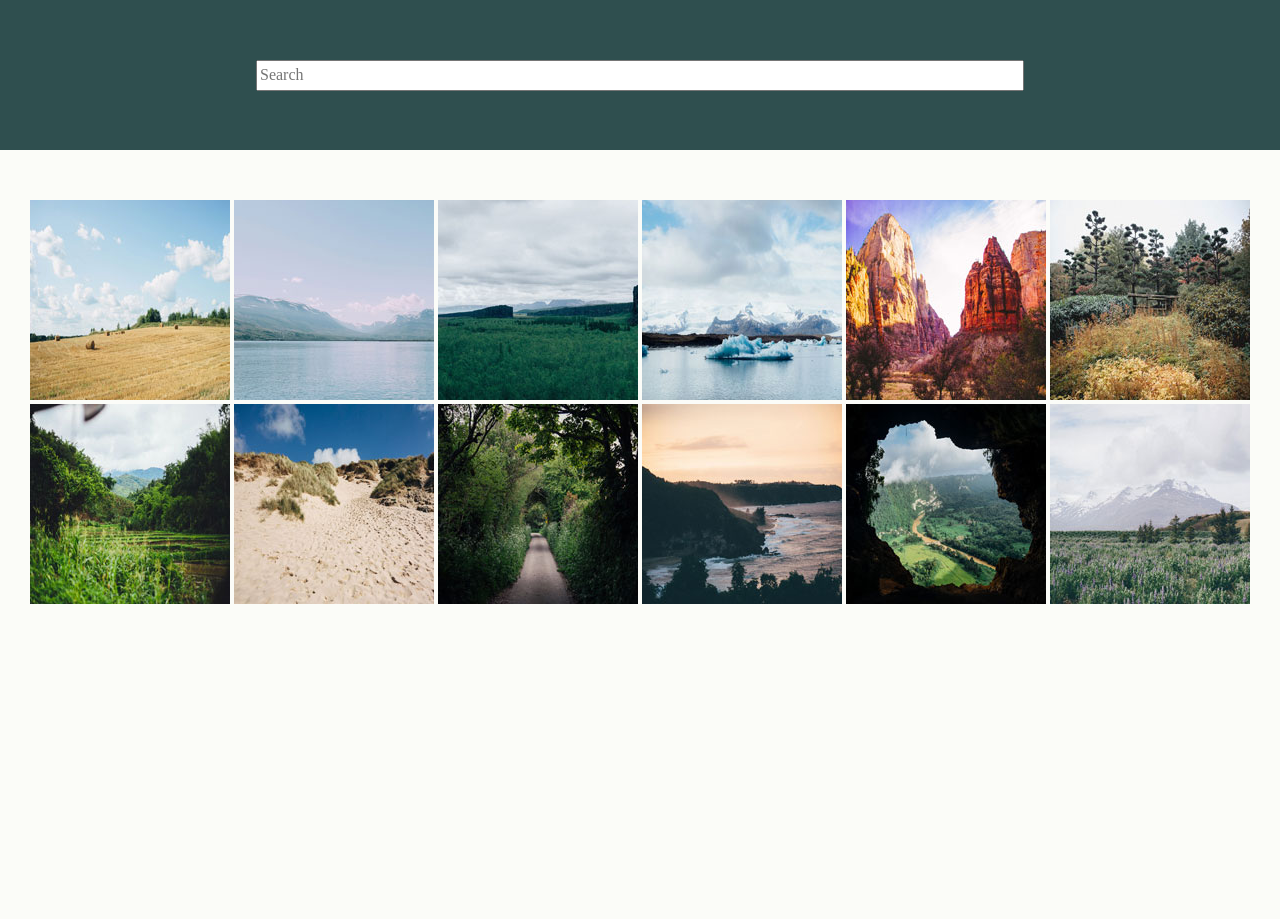
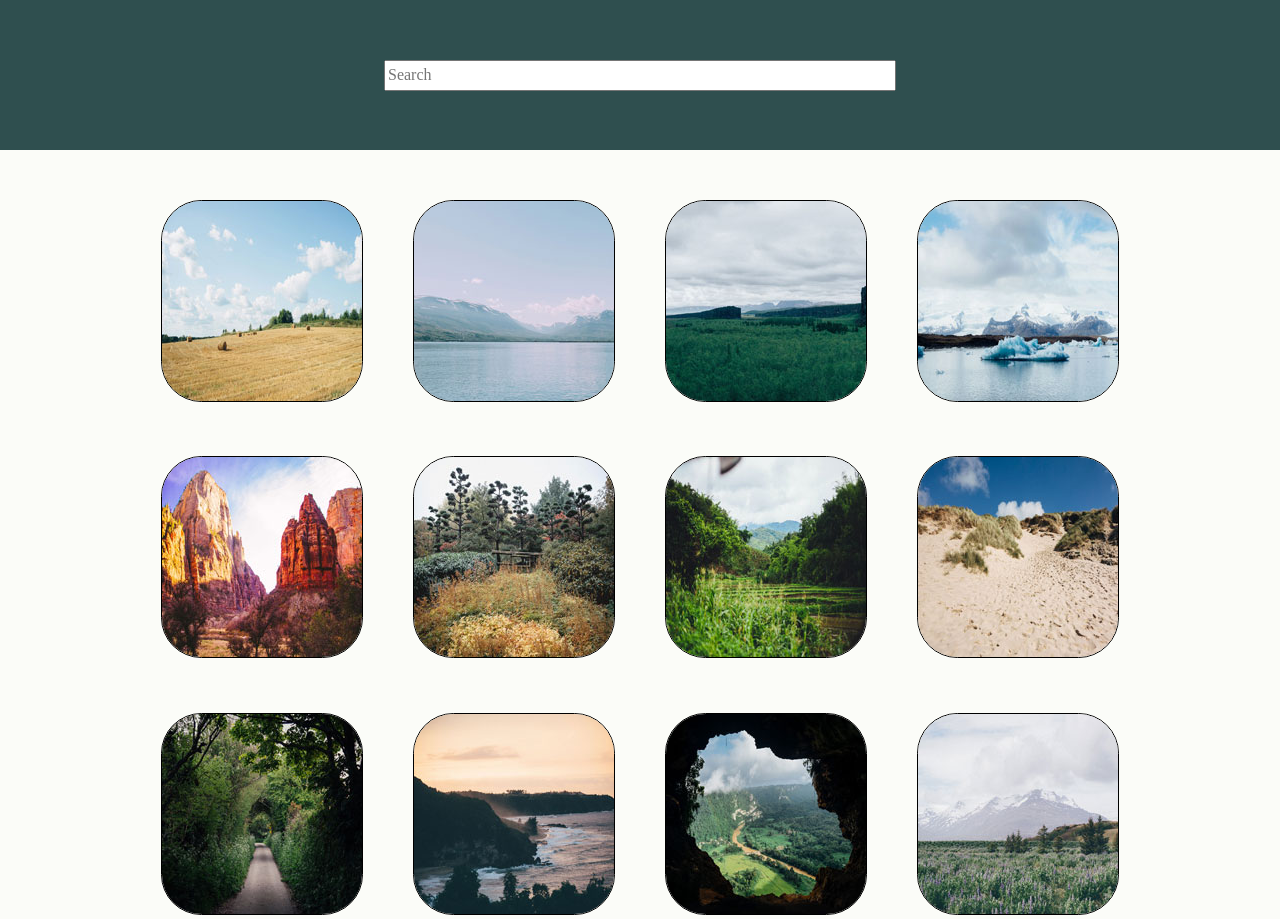
Before and after one commit to GuderianE/Techdegree-Project-5, a plain HTML site: page index.html in a window 1280 px wide. Before the commit the page ends 800 px from the top, so only its background shows below. Drawn offline with nearby package versions, Linux system fonts and the light colour scheme.

Commit message:
changed photo_gallery
from Class to id and .thumb to .photo

```diff
--- a/css/main.css
+++ b/css/main.css
@@ -1,6 +1,7 @@
 body {
     background-color:#FBFCF8;
-    margin: 0;
+    margin: 0 auto;
+    max-width: 1400px;
 }
 
 .main_header {
@@ -25,7 +26,7 @@ input {
     margin-bottom: 50px;
 }
 
-.photo_gallery {
+#photo_gallery {
     display: inline-grid;
     grid-column-gap: 50px;
     grid-row-gap: 50px;
@@ -33,14 +34,14 @@ input {
     grid-template-columns: auto;
 }
 
-.thumb img {
+.photo img {
     border-radius: 20%;
     border: solid .5px black;
     transition-duration: 300ms;
 
 }
 
-.thumb img:hover {
+.photo img:hover {
     transform: scale3d(1.1, 1.1, .5);
     border-color:lightgreen;
     box-shadow: 20px 10px 5px rgb(118, 126, 118);
@@ -51,9 +52,10 @@ input {
 }
 
 @media (min-width: 480px) {
-.photo_gallery {
+#photo_gallery {
     grid-template-columns: auto auto;
 }
+
 .search_bar {
     width: 75%;
     margin-left: 12.5%;
@@ -62,22 +64,23 @@ input {
 }
 
 @media (min-width: 768px) {
-.photo_gallery {
+#photo_gallery {
     grid-template-columns: auto auto auto;
 }
+
 .search_bar {
     width: 60%;
     margin-left: 20%;
 }
 }
 
-@media (min-width: 1400px) {
-.photo_gallery {
+@media (min-width: 1000px) {
+#photo_gallery {
     grid-template-columns: auto auto auto auto;
 }
 
 .search_bar {
-    width: 30%;
-    margin-left: 35%;
+    width: 40%;
+    margin-left: 30%;
 }
 }
```
